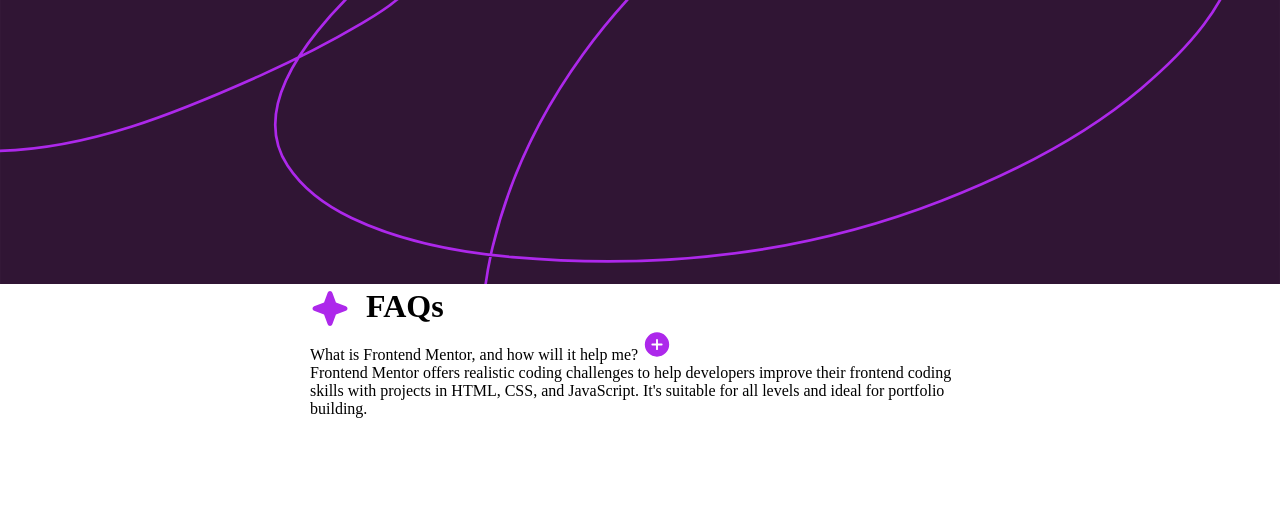
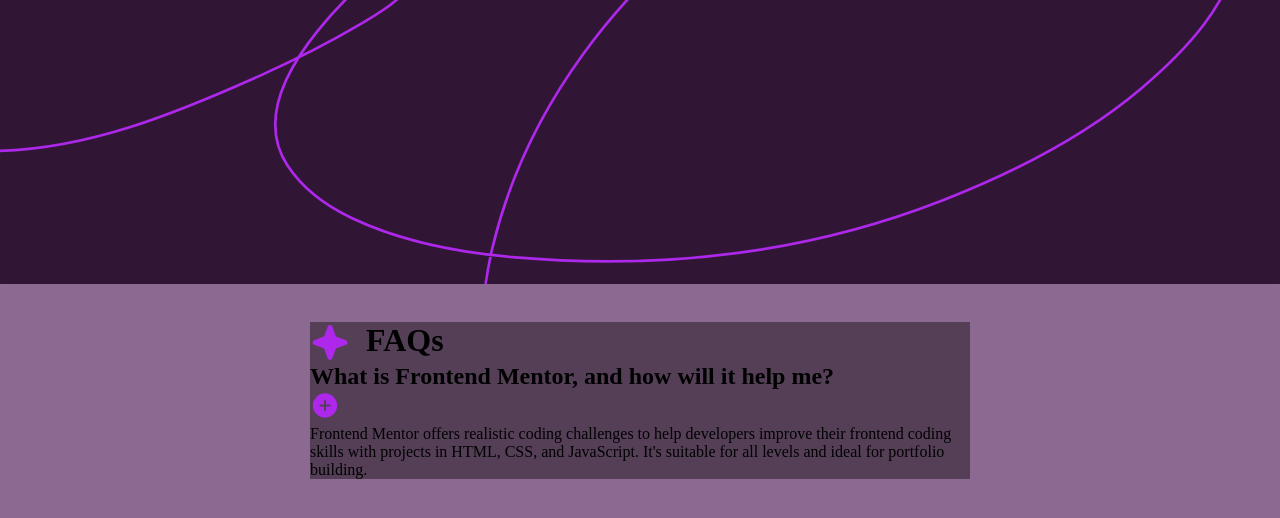
Before and after one commit to Joao-progBr/projt_FaqAccordion, a website: page indexx.html in a window 1280 px wide. Drawn offline with nearby package versions, Linux system fonts and the light colour scheme; files that its build step writes are made by us from their sources; files whose address does not match are found by name.

Commit message:
centralizado a faq-container. imagens incluidas

```diff
--- a/indexx.html
+++ b/indexx.html
@@ -14,22 +14,23 @@
 
 <body>
 
-    <picture class="picture">
+    <picture class="bg__top">
         <source srcset="./build/assets/images/background-pattern-mobile.svg" media="(max-width: 600px)">
         <source srcset="./build/assets/images/background-pattern-desktop.svg" media="(max-width: 1024px)">
         <img src="./build/assets/images/background-pattern-desktop.svg" alt="Imagem responsiva padrão">
     </picture>
 
     <div class="container">
+        <div class="faq__wrapper">
             <div class="faq__container">
                 <div class="faq__title">
                     <img src="./build/assets/images/icon-star.svg" alt="icone estrela">
                     <h1>FAQs</h1>
                 </div>
                 <div class="faq__question">
-                <span>
+                    <h2>
                         What is Frontend Mentor, and how will it help me?
-                </span>
+                    </h2>
                     <img src="./build/assets/images/icon-plus.svg" alt="">
                     <div class="faq__answer">
                         <p>
@@ -40,6 +41,11 @@
                     </div>
                 </div>
             </div>
+        </div>
+    </div>
+
+    <div class="bg__bottom">
+
     </div>
 
 
--- a/src/styles/main.less
+++ b/src/styles/main.less
@@ -8,23 +8,56 @@
     box-sizing: border-box;
 }
 
-.picture{
-
+.bg__top{
+    position: absolute;
+    top: 0;
+    width: 100%;
+    z-index: 1;
     img{
         width: 100%;
-        background-position: center;
-        background-size: auto;
+        display: block;
     }
 }
 
 .container{
-
-    max-width: 660px;
+    max-width: 1024px;
     width: 100%;
     margin: 0 auto;
+}
 
-    .faq__title{
-        display: flex;
-        gap: 1em;
-    }
+.faq__wrapper{
+    position: relative;
+    min-height: 100vh;
+    display: flex;
+    align-items: center;
+    justify-content: center;
+    min-height: 100vh;
+
 }
+
+.faq__container{
+    width: 660px;
+    background-color: rgba(0, 0, 0, .4);
+    z-index: 999;
+}
+
+.faq__title{
+    display: flex;
+    gap: 1em;
+}
+
+.bg__bottom{
+    // background-color: hsl(292, 16%, 49%);
+    // position: absolute;
+    // bottom: 0;
+    // left: 0;
+    // width: 100vh;
+    // height: 100vh;
+    position: absolute;
+    bottom: 0;
+    left: 0;
+    width: 100%;
+    height: 100%;
+    background-color: hsl(292, 16%, 49%);
+    z-index: 0;
+}
```
Lines whose indentation alone changed are shown as unchanged.
